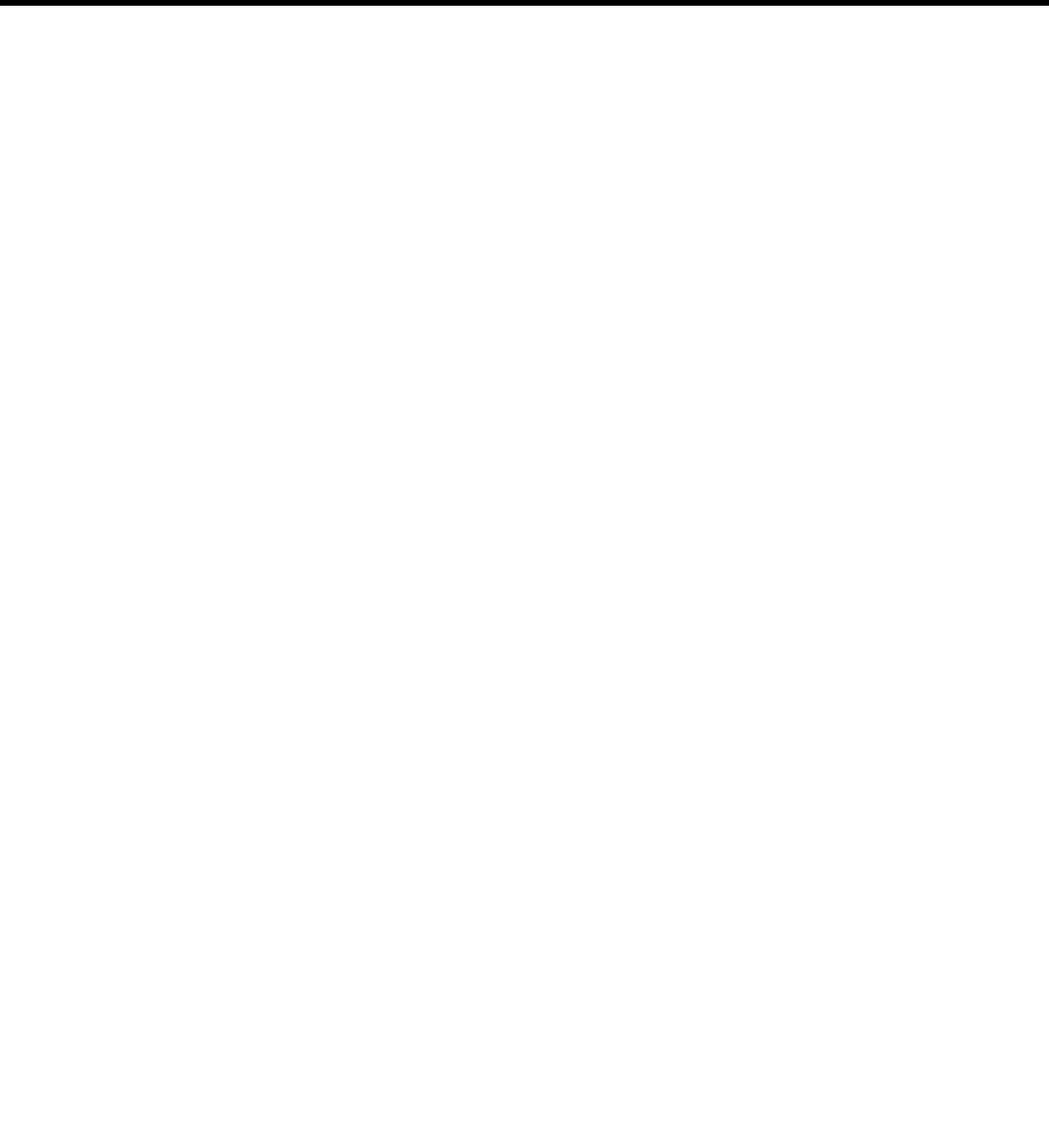
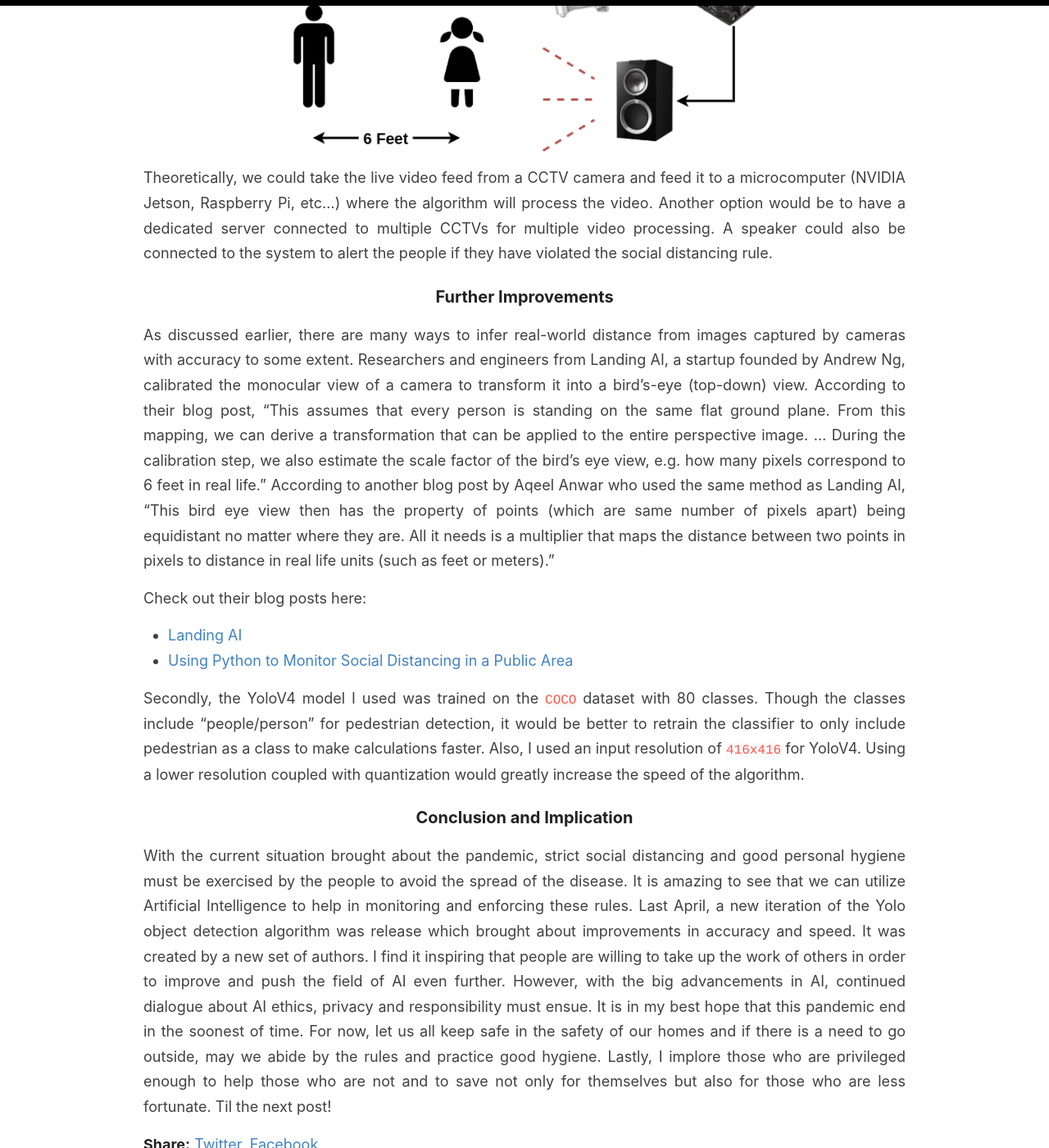
Before and after one commit to RenzoBenemerito/RenzoBenemerito-github.io, a Jekyll site: the page built from _posts/2020-05-31-Social-Distance-Monitoring-Utilizing-YoloV4.md, in a window 1280 px wide and 1400 px high, scrolled down 8338 px. Shown: the whole window at 82% size. Built offline with Jekyll 4.4.1, drawn with Linux system fonts in a browser that asks for light colours; comment, search, counter and statistics services are not loaded; some of the changed text lies outside the part shown.

Commit message:
post-6 publish

```diff
--- a/_posts/2020-06-1-Social-Distance-Monitor-Utilizing-YoloV4.md
+++ b/_posts/2020-05-31-Social-Distance-Monitoring-Utilizing-YoloV4.md
@@ -1,6 +1,6 @@
 ---
 layout: post
-title:  Social Distance Monitor Ulitizing YoloV4
+title:  Social Distance Monitoring Ulitizing YoloV4
 categories: [Deep Learning, Object Detection]
 ---
 
@@ -9,9 +9,11 @@
 
 ### Premise
 
-On June 1, 2020, the National Capital Region will be under General Community Quarantine from the previous Modified Enhanced Community Quarantine easing the restrictions imposed to the public.
+On June 1, 2020, the National Capital Region will be under General Community Quarantine from the previous Modified Enhanced Community Quarantine easing the restrictions imposed to the public. With this, those who are working for the industries approved by the government will be able to go back to work. As the number of cases in the Philippines is not showing signs of going down, I am deeply worried for those who will be exposed in public. For this reason, I tried to think of a system that could help in monitoring the public for their own safety.
 
 ![Philippine Covid-19 Cases Overtime](/images/post-6.png)
+<p class="img-credits">Covid Cases in the Philippines over Time. Image <a href="https://www.coronatracker.com/country/philippines/">source</a></p>
+
 
 ### AI Solution
 
@@ -55,8 +57,8 @@
                 detection[2][1],\
                 detection[2][2],\
                 detection[2][3]
-    x *= scale[0]
-    y *= scale[1]
+    x *= scale[0] # Multiply the x and y coordinates
+    y *= scale[1] # by the scale
     w *= scale[0]
     h *= scale[1]
     xmin, ymin, xmax, ymax = convertBack(
@@ -70,7 +72,7 @@
 def prune_and_scale(detections, scale):
     pruned_detections = []
     for detection in detections:
-        if detection[0] == b'person':
+        if detection[0] == b'person': # Check if the label is person
             scaled_detection = scale_back(detection, scale)
             pruned_detections.append(scaled_detection)
 
@@ -88,9 +90,9 @@
 
 ![Midpoint of the Bottom Two Points](/images/post-6-3.png){:class="img-small-h"}
 
-Then, we compute the distances between each and every detection with respect to our chosen point of reference. Now, there are many ways of inferring real-world distance measured from an image captured by a single camera. As an introductory project to person monitoring, I have gone the simple route explained below.
+Then, we compute the distances between each and every detection with respect to our chosen point of reference. Now, there are many ways of inferring real-world distance from an image captured by a single camera with reliable accuracy to some extent. As an introductory project to person monitoring, I have gone the simple route explained below.
 
-
+![Deployment Scenario](/images/post-6-4.png){:class="img-med"}
 
 I divided the image into three zones with respect to the `y axis`. Relative distances in images captured by cameras tend to be warped. The closer objects are to a camera, the bigger they are. Consequently, the farther objects seem to be smaller. With this, relying on a single camera can be challenging to estimate the actual size and distance of objects in images. CCTV cameras are usually situated in high elevation which alleviates the effect of warping to some extent. With this, I estimated the conversion value of the real-world distance 6ft. to image pixels. Then, since farther objects seem to be smaller, I divided the image into three with respect to their heights and assigned scale values for the distance measure accordingly. The further the person is, the less its scale value is.
 
@@ -135,22 +137,34 @@
 
 ### Testing
 
+<iframe width="100%" height="550px" src="https://www.youtube.com/embed/raNHDucPK9Y" frameborder="0" allowfullscreen></iframe>
 
+As you can see, the system performs relatively well. I adjusted the conversion value for the distance and the scale multiplier for each of the zones for each video with respect to the position and elevation of the camera in the video. However, further calibration is required and more improvements can be implemented. The system can detect distance to some extent, however, the question of is the distance really 6 Ft. remains to be answered.
 
-As you can see, the system performs relatively well. I adjusted the conversion value for the distance and the scale multiplier for each of the zones for each video with respect to the position and elevation of the camera in the video. However, further calibration is required and more improvements can be implemented.
+In addition, we can see the system performing at 15-20 frames per second(`FPS`) using my `GTX 970 GPU`  while using an input resolution of `416x416` for YoloV4. Reducing the video resolution and the input resolution will greatly increase the speed of the model.
 
 
 ### Deployment Plan
 
 Now that we have a prototype how can such system be productionalized and utilized by the public? I have specifically chosen YoloV4 for this project because of its significant advantage in terms of speed compared to any other algorithm. This means that this system can run in real-time even with limited hardware.
 
+![Deployment Scenario](/images/post-6-5.png){:class="img-med"}
 
 Theoretically, we could take the live video feed from a CCTV camera and feed it to a microcomputer (NVIDIA Jetson, Raspberry Pi, etc...) where the algorithm will process the video. Another option would be to have a dedicated server connected to multiple CCTVs for multiple video processing. A speaker could also be connected to the system to alert the people if they have violated the social distancing rule.
 
 
 ### Further Improvements
 
+As discussed earlier, there are many ways to infer real-world distance from images captured by cameras with accuracy to some extent. Researchers and engineers from Landing AI, a startup founded by Andrew Ng, calibrated the monocular view of a camera to transform it into a bird’s-eye (top-down) view. According to their blog post, "This assumes that every person is standing on the same flat ground plane. From this mapping, we can derive a transformation that can be applied to the entire perspective image. ... During the calibration step, we also estimate the scale factor of the bird’s eye view, e.g. how many pixels correspond to 6 feet in real life." According to another blog post by Aqeel Anwar who used the same method as Landing AI, "This bird eye view then has the property of points (which are same number of pixels apart) being equidistant no matter where they are. All it needs is a multiplier that maps the distance between two points in pixels to distance in real life units (such as feet or meters)."
 
+Check out their blog posts here:
+
+- [Landing AI](https://landing.ai/landing-ai-creates-an-ai-tool-to-help-customers-monitor-social-distancing-in-the-workplace/)
+- [Using Python to Monitor Social Distancing in a Public Area](https://towardsdatascience.com/monitoring-social-distancing-using-ai-c5b81da44c9f)
+
+Secondly, the YoloV4 model I used was trained on the `COCO` dataset with 80 classes. Though the classes include "people/person" for pedestrian detection, it would be better to retrain the classifier to only include pedestrian as a class to make calculations faster. Also, I used an input resolution of `416x416` for YoloV4. Using a lower resolution coupled with quantization would greatly increase the speed of the algorithm.
 
 
 ### Conclusion and Implication
+
+With the current situation brought about the pandemic, strict social distancing and good personal hygiene must be exercised by the people to avoid the spread of the disease. It is amazing to see that we can utilize Artificial Intelligence to help in monitoring and enforcing these rules. Last April, a new iteration of the Yolo object detection algorithm was release which brought about improvements in accuracy and speed. It was created by a new set of authors. I find it inspiring that people are willing to take up the work of others in order to improve and push the field of AI even further. However, with the big advancements in AI, continued dialogue about AI ethics, privacy and responsibility must ensue. It is in my best hope that this pandemic end in the soonest of time. For now, let us all keep safe in the safety of our homes and if there is a need to go outside, may we abide by the rules and practice good hygiene. Lastly, I implore those who are privileged enough to help those who are not and to save not only for themselves but also for those who are less fortunate. Til the next post!
```
Also changed, not shown: images/post-6-5.png (added), images/post-6.png (added), 1 other file.
